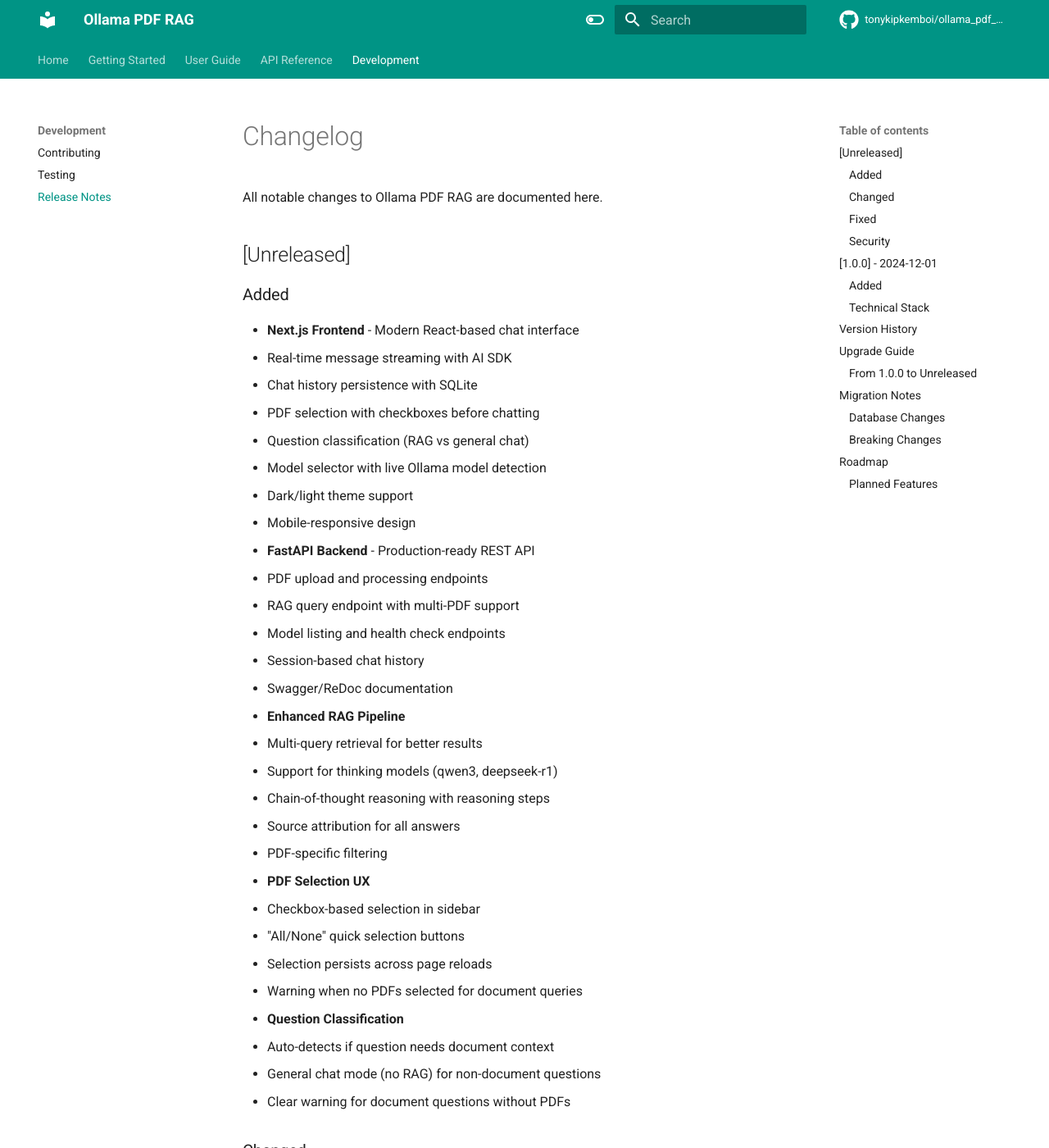
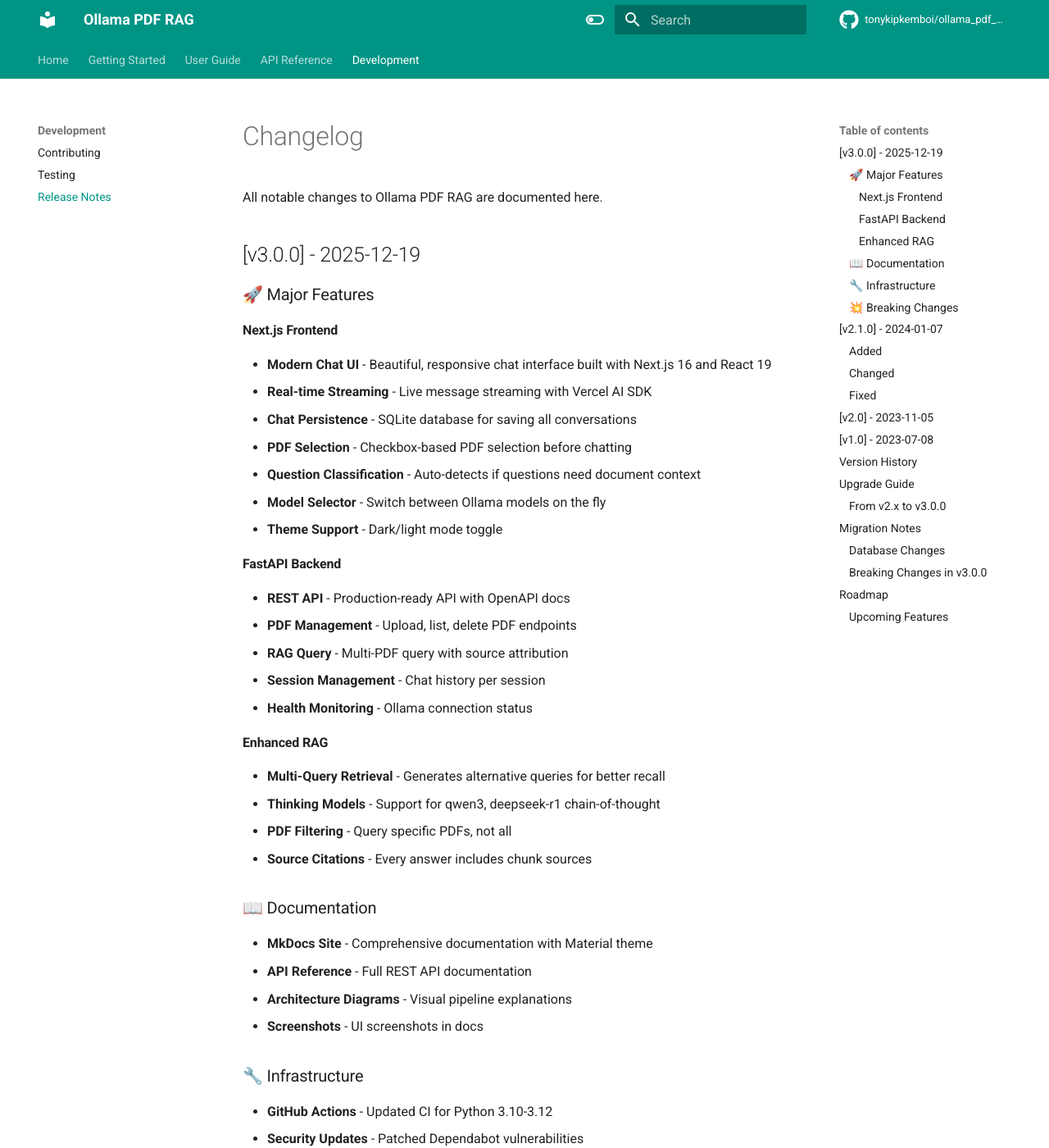
Before and after one commit to tonykipkemboi/ollama_pdf_rag, an MkDocs documentation site: the page built from docs/development/changelog.md, in a window 1280 px wide and 1400 px high. Shown: the whole window at 82% size. Built offline with MkDocs 1.6.1 and Material for MkDocs 9.7.7, drawn with Linux system fonts in a browser that asks for light colours; comment, search, counter and statistics services are not loaded; some of the changed text lies outside the part shown.

Commit message:
chore: Update changelog for v3.0.0 release

````diff
--- a/docs/development/changelog.md
+++ b/docs/development/changelog.md
@@ -2,84 +2,88 @@
 
 All notable changes to Ollama PDF RAG are documented here.
 
-## [Unreleased]
+## [v3.0.0] - 2025-12-19
 
-### Added
-- **Next.js Frontend** - Modern React-based chat interface
-  - Real-time message streaming with AI SDK
-  - Chat history persistence with SQLite
-  - PDF selection with checkboxes before chatting
-  - Question classification (RAG vs general chat)
-  - Model selector with live Ollama model detection
-  - Dark/light theme support
-  - Mobile-responsive design
+### 🚀 Major Features
 
-- **FastAPI Backend** - Production-ready REST API
-  - PDF upload and processing endpoints
-  - RAG query endpoint with multi-PDF support
-  - Model listing and health check endpoints
-  - Session-based chat history
-  - Swagger/ReDoc documentation
+#### Next.js Frontend
+- **Modern Chat UI** - Beautiful, responsive chat interface built with Next.js 16 and React 19
+- **Real-time Streaming** - Live message streaming with Vercel AI SDK
+- **Chat Persistence** - SQLite database for saving all conversations
+- **PDF Selection** - Checkbox-based PDF selection before chatting
+- **Question Classification** - Auto-detects if questions need document context
+- **Model Selector** - Switch between Ollama models on the fly
+- **Theme Support** - Dark/light mode toggle
 
-- **Enhanced RAG Pipeline**
-  - Multi-query retrieval for better results
-  - Support for thinking models (qwen3, deepseek-r1)
-  - Chain-of-thought reasoning with reasoning steps
-  - Source attribution for all answers
-  - PDF-specific filtering
+#### FastAPI Backend
+- **REST API** - Production-ready API with OpenAPI docs
+- **PDF Management** - Upload, list, delete PDF endpoints
+- **RAG Query** - Multi-PDF query with source attribution
+- **Session Management** - Chat history per session
+- **Health Monitoring** - Ollama connection status
 
-- **PDF Selection UX**
-  - Checkbox-based selection in sidebar
-  - "All/None" quick selection buttons
-  - Selection persists across page reloads
-  - Warning when no PDFs selected for document queries
+#### Enhanced RAG
+- **Multi-Query Retrieval** - Generates alternative queries for better recall
+- **Thinking Models** - Support for qwen3, deepseek-r1 chain-of-thought
+- **PDF Filtering** - Query specific PDFs, not all
+- **Source Citations** - Every answer includes chunk sources
 
-- **Question Classification**
-  - Auto-detects if question needs document context
-  - General chat mode (no RAG) for non-document questions
-  - Clear warning for document questions without PDFs
+### 📖 Documentation
+- **MkDocs Site** - Comprehensive documentation with Material theme
+- **API Reference** - Full REST API documentation
+- **Architecture Diagrams** - Visual pipeline explanations
+- **Screenshots** - UI screenshots in docs
 
-### Changed
-- Updated Python requirement to 3.10+ (LangChain 1.0 requirement)
-- CI workflow now tests Python 3.10, 3.11, 3.12
-- Removed Ollama model downloads from CI (uses mocks)
-- Upgraded all GitHub Actions to v4/v5
+### 🔧 Infrastructure
+- **GitHub Actions** - Updated CI for Python 3.10-3.12
+- **Security Updates** - Patched Dependabot vulnerabilities
+- **Improved Tests** - Mocked tests without Ollama dependency
 
-### Fixed
-- Fixed vector DB persistence in ChromaDB
-- Fixed streaming response format for AI SDK
-- Fixed CI failures due to disk space (removed model downloads)
-- Fixed deprecated `actions/upload-artifact@v3`
-
-### Security
-- Updated `next-auth` to 5.0.0-beta.30 (email misdelivery fix)
-- Updated `@playwright/test` to 1.57.0
-- Updated `protobuf` to >=5.29.5 (DoS fix)
-- Added pnpm overrides for transitive vulnerabilities
+### 💥 Breaking Changes
+- Python 3.9 no longer supported (requires 3.10+)
+- New FastAPI backend required on port 8001
+- Database schema changes for chat persistence
 
 ---
 
-## [1.0.0] - 2024-12-01
+## [v2.1.0] - 2024-01-07
 
 ### Added
+- Comprehensive test suite with pytest
+- GitHub Actions CI pipeline
+- Pre-commit hooks for code quality
+- Test coverage reporting
+- Project restructuring with clean architecture
+- New directory structure for better organization
+- Sample PDFs in dedicated folder
+
+### Changed
+- Moved all source code to src/ directory
+- Updated dependencies to latest compatible versions
+- Improved README with testing documentation
+- Added test status badge
+- Reorganized PDF storage structure
+
+### Fixed
+- Dependency conflicts with pydantic
+- ONNX runtime compatibility issues
+- Test coverage configuration
+
+---
+
+## [v2.0] - 2023-11-05
+- Major version release
+- Improved RAG implementation
+- Enhanced PDF processing
+
+---
+
+## [v1.0] - 2023-07-08
 - Initial release
-- Streamlit chat interface
-- LangChain RAG implementation
-- PDF processing with UnstructuredPDFLoader
-- ChromaDB vector storage
-- Multi-query retriever
-- Ollama LLM integration
-- Jupyter notebooks for experimentation
-- MkDocs documentation site
-- GitHub Actions CI/CD
-- pytest test suite
-
-### Technical Stack
-- Python 3.9+
-- Streamlit 1.40.0
-- LangChain 1.0.0
-- ChromaDB 0.4.22
-- Ollama (local LLM)
+- Basic RAG functionality
+- PDF processing capabilities
+- Streamlit interface
+- Jupyter notebook for experimentation
 
 ---
 
@@ -87,12 +91,14 @@
 
 | Version | Date | Highlights |
 |---------|------|------------|
-| Unreleased | - | Next.js UI, FastAPI, Enhanced RAG |
-| 1.0.0 | 2024-12-01 | Initial release with Streamlit |
+| v3.0.0 | 2025-12-19 | Next.js UI, FastAPI, Enhanced RAG |
+| v2.1.0 | 2024-01-07 | Test suite, CI/CD, restructuring |
+| v2.0 | 2023-11-05 | Improved RAG, enhanced processing |
+| v1.0 | 2023-07-08 | Initial release |
 
 ## Upgrade Guide
 
-### From 1.0.0 to Unreleased
+### From v2.x to v3.0.0
 
 1. **Python Version**: Upgrade to Python 3.10+
    ```bash
@@ -128,21 +134,22 @@
 
 The Next.js UI uses a separate SQLite database for chat history:
 - Location: `web-ui/data/chat.db`
-- Contains: chats, messages, users, votes
+- Contains: chats, messages, users
 
 The FastAPI backend uses:
 - Location: `data/api.db`
 - Contains: PDF metadata, chat sessions
 
-### Breaking Changes
+### Breaking Changes in v3.0.0
 
 - Python 3.9 is no longer supported
-- Streamlit app now runs on port 8501 (was default)
+- Streamlit app now runs on port 8501
 - New FastAPI backend required on port 8001
+- New dependency: Node.js 18+ and pnpm
 
 ## Roadmap
 
-### Planned Features
+### Upcoming Features
 
 - [ ] Image extraction from PDFs
 - [ ] OCR support for scanned documents
````
Also changed, not shown: CHANGELOG.md (+44 -0 lines).
